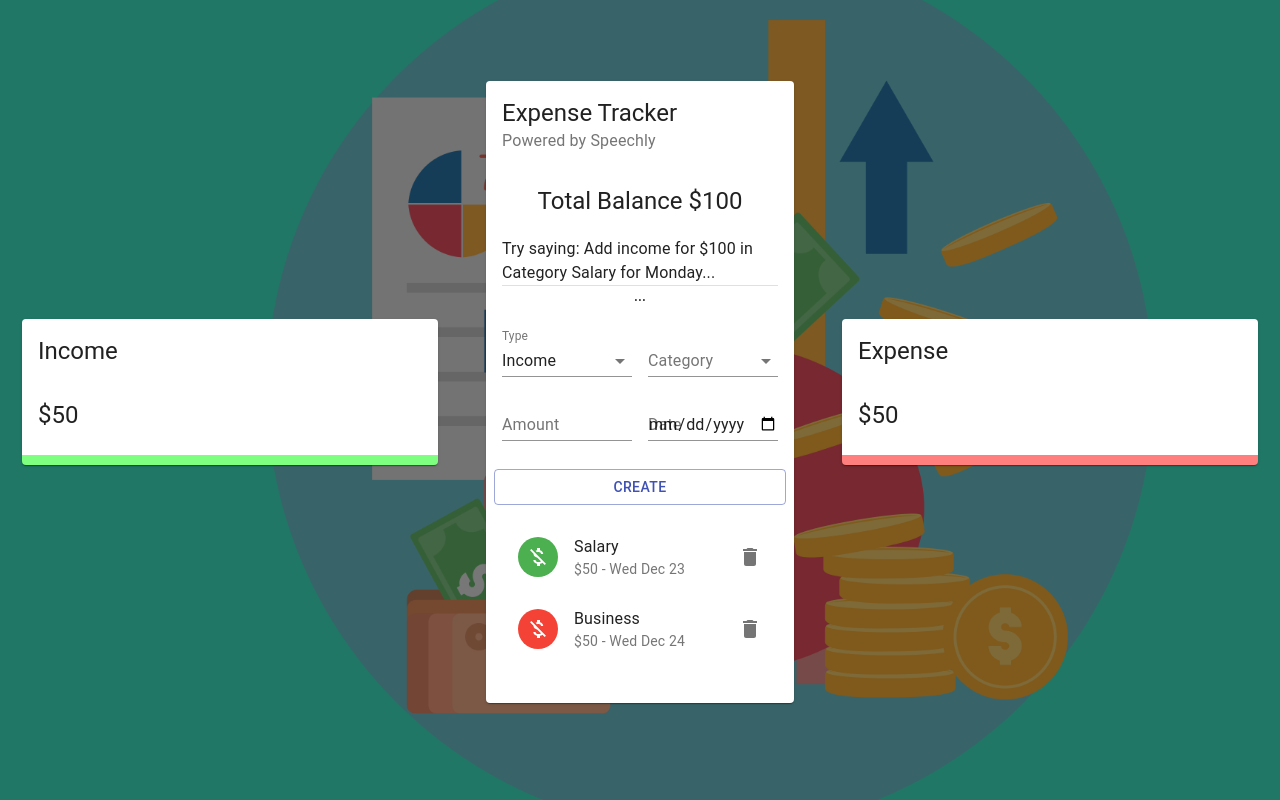
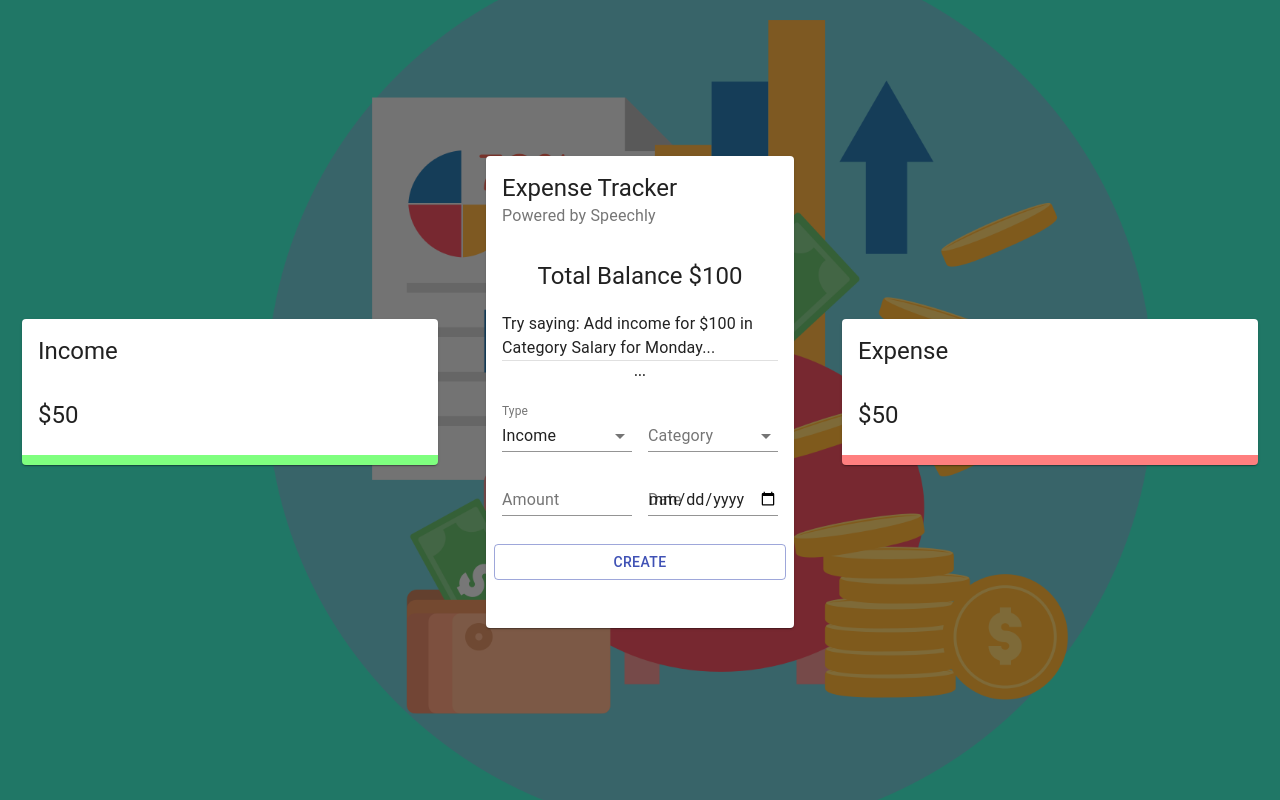
Before and after one commit to kmyles82/Expense-Report, a React (Create React App) app: page / in a window 1280 px wide. Built offline with nearby package versions, Linux system fonts and the light colour scheme.

Commit message:
fixed added action.type to contextReducer, fixed deleteTransaction

```diff
--- a/src/App.js
+++ b/src/App.js
@@ -11,7 +11,7 @@ const App = () => {
   return (
     <div>
       <Grid
-      className={classes.grid}
+        className={classes.grid}
         container
         spacing={2}
         alignItems='center'
@@ -19,13 +19,13 @@ const App = () => {
         style={{ height: '100vh' }}
       >
         <Grid item xs={12} sm={4}>
-          <Details title="Income"/>
+          <Details title="Income" />
         </Grid>
         <Grid item xs={12} sm={3}>
           <Main />
         </Grid>
         <Grid item xs={12} sm={4}>
-          <Details title="Expense"/>
+          <Details title="Expense" />
         </Grid>
       </Grid>
     </div>
--- a/src/components/Details/Details.jsx
+++ b/src/components/Details/Details.jsx
@@ -1,6 +1,6 @@
 import React from 'react'
 import { Card, CardHeader, CardContent, Typography } from '@material-ui/core'
-import { Doughnut } from 'react-chartjs-2'
+// import { Doughnut } from 'react-chartjs-2'
 
 import useStyles from './styles'
 
--- a/src/components/Main/Form/Form.jsx
+++ b/src/components/Main/Form/Form.jsx
@@ -18,7 +18,7 @@ const initialState = {
   amount: '',
   category: '',
   type: 'Income',
-  data: new Date(),
+  date: new Date(),
 }
 
 const Form = () => {
@@ -32,6 +32,8 @@ const Form = () => {
       amount: Number(formData.amount),
       id: uuidv4(),
     }
+
+    // console.log(transaction)
 
     addTransaction(transaction)
     setFormData(initialState)
@@ -47,11 +49,12 @@ const Form = () => {
         </Typography>
       </Grid>
       <Grid item xs={6}>
-        <FormControl fullWidth onSubmit=''>
+        <FormControl fullWidth>
           <InputLabel>Type</InputLabel>
           <Select
             value={formData.type}
-            onChange={(e) => setFormData({ ...formData, type: e.target.value })}
+            onChange={(e) =>
+                setFormData({ ...formData, type: e.target.value })}
           >
             <MenuItem value='Income'>Income</MenuItem>
             <MenuItem value='Expense'>Expense</MenuItem>
@@ -64,8 +67,7 @@ const Form = () => {
           <Select
             value={formData.category}
             onChange={(e) =>
-              setFormData({ ...formData, category: e.target.value })
-            }
+                setFormData({ ...formData, category: e.target.value })}
           >
             <MenuItem value='business'>Busness</MenuItem>
             <MenuItem value='salary'>Salary</MenuItem>
@@ -80,21 +82,19 @@ const Form = () => {
             fullWidth
             value={formData.amount}
             onChange={(e) =>
-              setFormData({ ...formData, amount: e.target.value })
-            }
+                setFormData({ ...formData, amount: e.target.value })}
           />
         </FormControl>
       </Grid>
       <Grid item xs={6}>
-        <FormControl fullWidth>
-          <TextField
-            type='date'
-            label='Date'
-            fullWidth
-            value={formData.date}
-            onChange={(e) => setFormData({ ...formData, date: e.target.value })}
-          />
-        </FormControl>
+        <TextField
+          fullWidth
+          label='Date'
+          type='date'
+          value={formData.date}
+          onChange={(e) =>
+            setFormData({ ...formData, date: e.target.value })}
+        />
       </Grid>
       <Button
         className={classes.button}
--- a/src/components/Main/List/List.jsx
+++ b/src/components/Main/List/List.jsx
@@ -12,10 +12,7 @@ let List = () => {
     // console.log(globalState)
 
     const transactions = [
-        { id: 1, type: "Income",  category: "Salary", amount: 50, date: "Wed Dec 23"},
-        { id: 2, type: "Expense",  category: "Business", amount: 50, date: "Wed Dec 24"},
-        { id: 3, type: "Income",  category: "Business", amount: 50, date: "Wed Dec 25"},
-        { id: 4, type: "Expense",  category: "Salary", amount: 50, date: "Wed Dec 26"},
+
     ]
 
     return (
@@ -30,7 +27,7 @@ let List = () => {
                         </ListItemAvatar>
                         <ListItemText primary={transaction.category} secondary={`$${transaction.amount} - ${transaction.date}`}/>
                         <ListItemSecondaryAction>
-                            <IconButton edge="end" aria-label="delete" onClick={deleteTransaction(transaction.id)}>
+                            <IconButton edge="end" aria-label="delete" onClick={() => deleteTransaction(transaction.id)}>
                                 <Delete />
                             </IconButton>
                         </ListItemSecondaryAction>
--- a/src/components/Main/Main.jsx
+++ b/src/components/Main/Main.jsx
@@ -23,7 +23,7 @@ const Main = () => {
             <CardContent className={classes.cartContent}>
                 <Grid container spacing={2}>
                     <Grid item xs={12}>
-                        <List/>
+                        <List />
                     </Grid>
                 </Grid>
             </CardContent>
--- a/src/context/context.js
+++ b/src/context/context.js
@@ -1,4 +1,5 @@
 import React, { useReducer, createContext } from 'react'
+
 import contextReducer from './contextReducer'
 
 const initialState = []
@@ -8,14 +9,14 @@ export const ExpenseTrackerContext = createContext(initialState)
 export const Provider = ({ children }) => {
   const [transactions, dispatch] = useReducer(contextReducer, initialState)
 
-  // Action Creators
-  const deleteTransaction = (id) => {
+  const deleteTransaction = (id) =>
     dispatch({ type: 'DELETE_TRANSACTION', payload: id })
-  }
 
-  const addTransaction = (transaction) => {
+  const addTransaction = (transaction) =>
     dispatch({ type: 'ADD_TRANSACTION', payload: transaction })
-  }
+
+  console.log(transactions)
+
   return (
     <ExpenseTrackerContext.Provider
       value={{
--- a/src/context/contextReducer.js
+++ b/src/context/contextReducer.js
@@ -2,13 +2,13 @@
 const contextReducer = (state, action) => {
     let transactions;
 
-    switch(action){
+    switch(action.type){
         case 'DELETE_TRANSACTION':
-            transactions = state.filter((t) => (t.id !== action.payload))
-            return transactions
+            transactions = state.filter((t) => t.id !== action.payload)
+            return transactions;
         case 'ADD_TRANSACTION':
-            transactions = [action.payload, ...state ]
-            return transactions
+            transactions = [ ...state, action.payload ]
+            return transactions ;
         default:
             return state
     }
```
Also changed, not shown: 1 other file (tests, documents, lock files or other folders).
